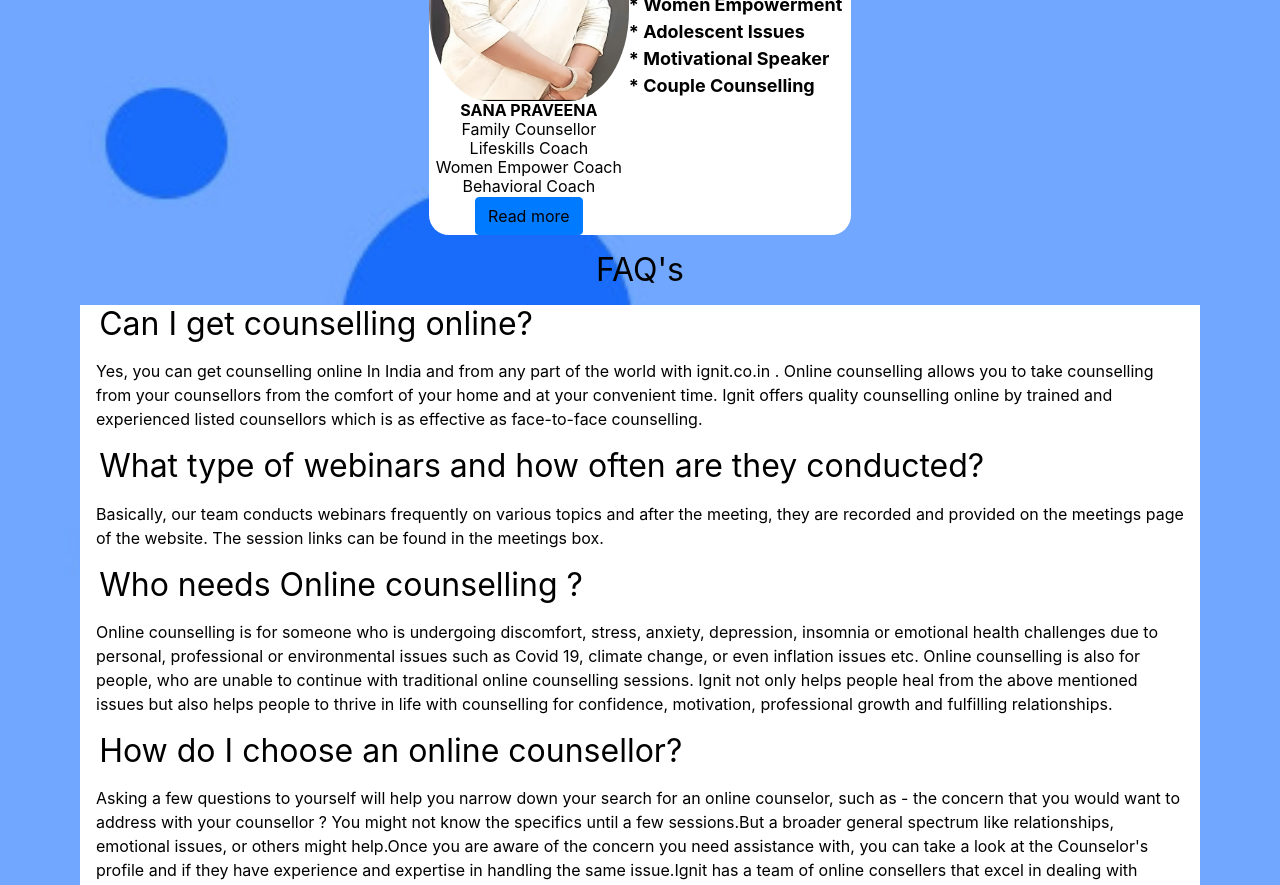
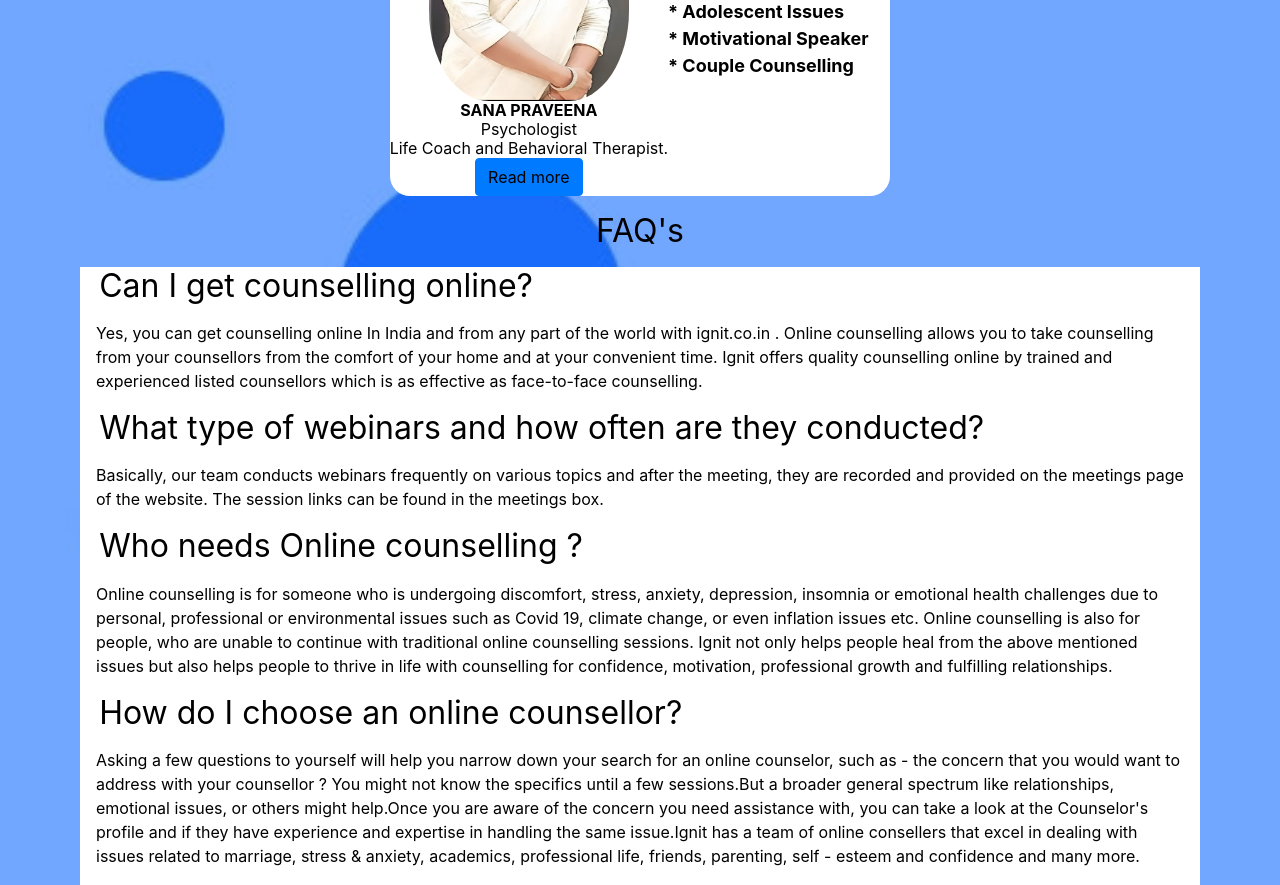
Before and after one commit to mohitratan18/ignit_frontend, a React (Create React App) app: page /aboutus in a window 1280 px wide. Shown: the part 1200-2085 px from the top of the page. Built offline with nearby package versions, Linux system fonts and the light colour scheme.

Commit message:
fixed issue

```diff
--- a/src/components/Aboutus.js
+++ b/src/components/Aboutus.js
@@ -60,10 +60,10 @@ const Aboutus = () => {
           <div className={style.subimg}>
             <img className={style.image} src={img3} alt="" />
             <h3 className="font-weight-bold">SANA PRAVEENA</h3>
-            <h4>Family Counsellor</h4>
-            <h4>Lifeskills Coach</h4>
-            <h4>Women Empower Coach</h4>
-            <h4>Behavioral Coach</h4>
+            <h4>Psychologist</h4>
+            <h4>Life Coach and Behavioral Therapist.</h4>
+            {/* <h4>Women Empower Coach</h4>
+            <h4>Behavioral Coach</h4> */}
             <br />
             <button
               type="button"
```
